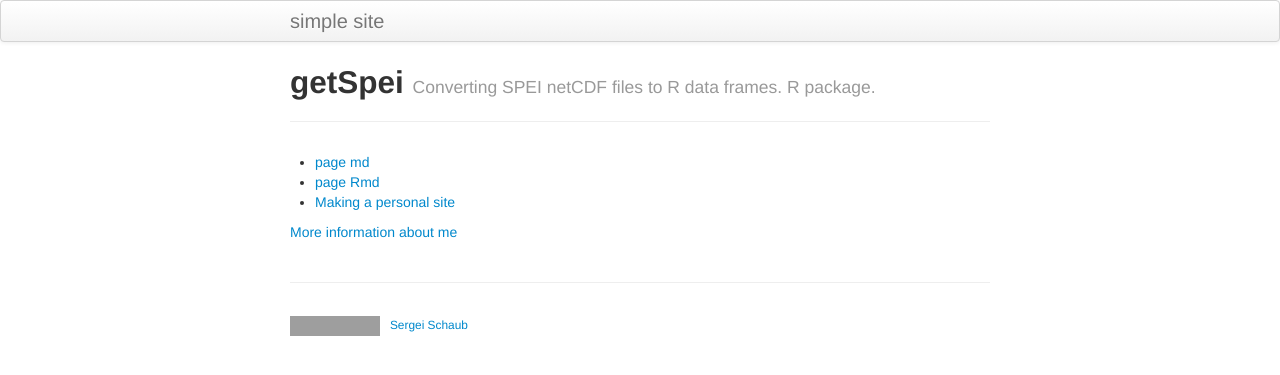
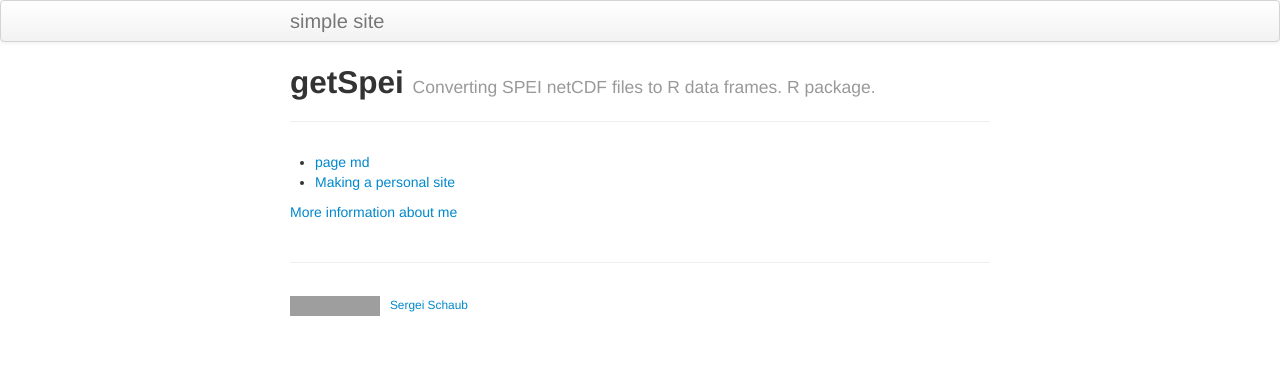
Before and after one commit to seschaub/getspeiweb, a Jekyll site: the page built from index.md, in a window 1280 px wide. Shown: the top 375 px of the page. Built offline with Jekyll 4.4.1, drawn with Linux system fonts in a browser that asks for light colours; grey boxes are pictures that could not be loaded.

Commit message:
Initial commit

```diff
--- a/index.md
+++ b/index.md
@@ -8,7 +8,6 @@ description: These webpage explores the getSpei package and shows you how to vis
 
 
 - [page md](pages/getSpei_main.html)
-- [page Rmd](test.html)
 - [Making a personal site](pages/user_site.html)
 
 
```
